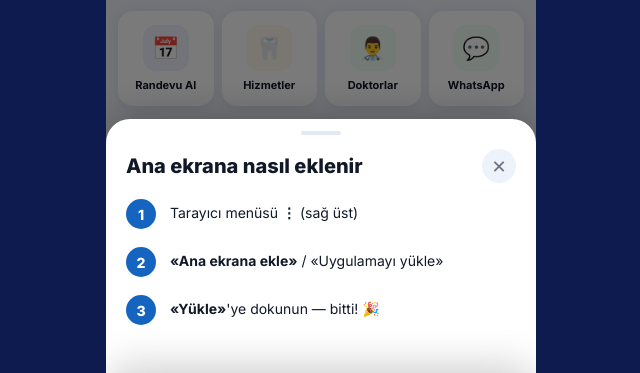
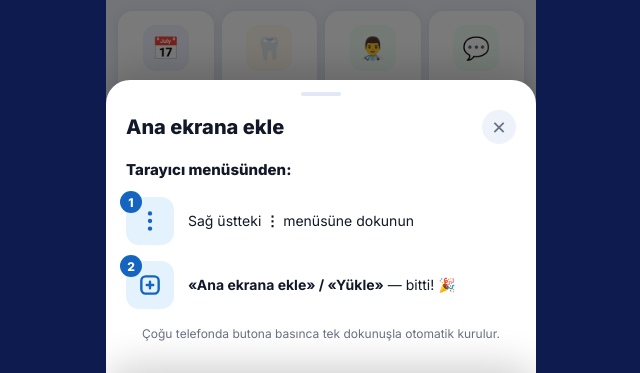
Before and after one commit to shulkyn-dev/artsmile-dental-pwa, a plain HTML site: page index.html in a window 1280 px wide. Both pictures are taken after a click on the element "Ekle". Shown: the part 427-800 px from the top of the page, without its empty margins (319-959 px from the left). Drawn offline with Linux system fonts and the light colour scheme.

Commit message:
Simplify install guide: 2 steps + visual Share/menu icons

```diff
--- a/index.html
+++ b/index.html
@@ -298,9 +298,14 @@
         .prefer-call { text-align:center; font-size:13px; color:var(--green); font-weight:800; cursor:pointer; padding:8px; margin-bottom:4px; }
 
         /* Install guide sheet */
-        .ig-step { display:flex; gap:14px; align-items:flex-start; margin-bottom:18px; }
+        .ig-step { display:flex; gap:14px; align-items:center; margin-bottom:16px; }
         .ig-num { width:30px; height:30px; border-radius:50%; background:var(--p); color:#fff; font-weight:800; font-size:14px; display:flex; align-items:center; justify-content:center; flex-shrink:0; }
-        .ig-txt { font-size:14px; color:var(--text); line-height:1.5; padding-top:3px; }
+        .ig-txt { font-size:14px; color:var(--text); line-height:1.45; }
+        .ig-intro { font-size:15px; font-weight:800; color:var(--text); margin-bottom:18px; }
+        .ig-vis { width:48px; height:48px; border-radius:13px; background:var(--p-lite); display:flex; align-items:center; justify-content:center; flex-shrink:0; position:relative; }
+        .ig-vis-num { position:absolute; top:-6px; left:-6px; width:22px; height:22px; border-radius:50%; background:var(--p); color:#fff; font-size:12px; font-weight:800; display:flex; align-items:center; justify-content:center; }
+        .ig-hint { background:#ECFDF5; border:1px solid #A7F3D0; border-radius:12px; padding:12px 14px; font-size:13px; color:#065F46; font-weight:700; margin-top:4px; display:flex; align-items:center; gap:8px; }
+        .ig-android-note { font-size:12px; color:var(--muted); margin-top:14px; line-height:1.5; text-align:center; }
         .toast { position:absolute; left:50%; bottom:100px; transform:translateX(-50%) translateY(20px); background:var(--p-dark); color:#fff; padding:12px 20px; border-radius:30px; font-size:13px; font-weight:700; z-index:300; opacity:0; transition:all .3s; white-space:nowrap; pointer-events:none; }
         .toast.on { opacity:1; transform:translateX(-50%) translateY(0); }
     </style>
@@ -574,9 +579,13 @@ const I18N = {
     cb_success_ttl:"Talebiniz Alındı!",
     cb_success_txt:"Teşekkürler {name}! <strong>{phone}</strong> numarasından sizi arayacağız.<br><br>📞 Tercih edilen zaman: <strong>{when}</strong>",
     prefer_call:"📞 Telefonla mı? Sizi arayalım →",
-    ig_title:"Ana ekrana nasıl eklenir",
-    ig_ios:["Safari'de alttaki <b>Paylaş</b> ⬆️ simgesine dokunun","<b>«Ana Ekrana Ekle»</b> seçeneğini bulun","Sağ üstte <b>«Ekle»</b>'ye dokunun — bitti! 🎉"],
-    ig_android:["Tarayıcı menüsü <b>⋮</b> (sağ üst)","<b>«Ana ekrana ekle»</b> / «Uygulamayı yükle»","<b>«Yükle»</b>'ye dokunun — bitti! 🎉"]
+    ig_title:"Ana ekrana ekle",
+    ig_ios_intro:"Sadece 2 adım:",
+    ig_ios:["Aşağıdaki <b>Paylaş</b> butonuna dokunun","<b>«Ana Ekrana Ekle» → «Ekle»</b> — bitti! 🎉"],
+    ig_ios_where:"Paylaş butonu Safari'nin alt çubuğundadır",
+    ig_android_intro:"Tarayıcı menüsünden:",
+    ig_android:["Sağ üstteki <b>⋮</b> menüsüne dokunun","<b>«Ana ekrana ekle» / «Yükle»</b> — bitti! 🎉"],
+    ig_android_note:"Çoğu telefonda butona basınca tek dokunuşla otomatik kurulur."
   },
   ru: {
     clinic_sub:"Стоматология · Стамбул",
@@ -641,9 +650,13 @@ const I18N = {
     cb_success_ttl:"Заявка принята!",
     cb_success_txt:"Спасибо, {name}! Мы перезвоним вам на <strong>{phone}</strong>.<br><br>📞 Удобное время: <strong>{when}</strong>",
     prefer_call:"📞 Удобнее по телефону? Перезвоним вам →",
-    ig_title:"Как добавить на экран",
-    ig_ios:["Нажмите <b>«Поделиться»</b> ⬆️ внизу Safari","Найдите пункт <b>«На экран Домой»</b>","Нажмите <b>«Добавить»</b> справа вверху — готово! 🎉"],
-    ig_android:["Меню браузера <b>⋮</b> (вверху справа)","<b>«Добавить на главный экран»</b> / «Установить»","Нажмите <b>«Установить»</b> — готово! 🎉"]
+    ig_title:"Добавить на экран",
+    ig_ios_intro:"Всего 2 шага:",
+    ig_ios:["Нажмите кнопку <b>«Поделиться»</b> внизу","<b>«На экран Домой» → «Добавить»</b> — готово! 🎉"],
+    ig_ios_where:"Кнопка «Поделиться» — внизу экрана Safari",
+    ig_android_intro:"Через меню браузера:",
+    ig_android:["Нажмите <b>⋮</b> вверху справа","<b>«Добавить на главный экран» / «Установить»</b> — готово! 🎉"],
+    ig_android_note:"На большинстве телефонов установка идёт в один тап прямо по кнопке."
   },
   en: {
     clinic_sub:"Dental Clinic · Istanbul",
@@ -708,9 +721,13 @@ const I18N = {
     cb_success_ttl:"Request Received!",
     cb_success_txt:"Thanks, {name}! We'll call you back at <strong>{phone}</strong>.<br><br>📞 Preferred time: <strong>{when}</strong>",
     prefer_call:"📞 Prefer a call? We'll ring you back →",
-    ig_title:"How to add to home screen",
-    ig_ios:["Tap <b>Share</b> ⬆️ at the bottom of Safari","Find <b>'Add to Home Screen'</b>","Tap <b>'Add'</b> at the top right — done! 🎉"],
-    ig_android:["Browser menu <b>⋮</b> (top right)","<b>'Add to Home screen'</b> / 'Install app'","Tap <b>'Install'</b> — done! 🎉"]
+    ig_title:"Add to home screen",
+    ig_ios_intro:"Just 2 steps:",
+    ig_ios:["Tap the <b>Share</b> button at the bottom","<b>'Add to Home Screen' → 'Add'</b> — done! 🎉"],
+    ig_ios_where:"The Share button is at the bottom of Safari",
+    ig_android_intro:"From the browser menu:",
+    ig_android:["Tap the <b>⋮</b> menu (top right)","<b>'Add to Home screen' / 'Install'</b> — done! 🎉"],
+    ig_android_note:"On most phones it installs in one tap right from the button."
   }
 };
 
@@ -1077,10 +1094,26 @@ async function doInstall(){
 }
 
 function showInstallGuide(){
-    const steps = isiOS() ? t('ig_ios') : t('ig_android');
+    const ios = isiOS();
+    const steps = ios ? t('ig_ios') : t('ig_android');
+    const intro = ios ? t('ig_ios_intro') : t('ig_android_intro');
     document.getElementById('ig-ttl').textContent = t('ig_title');
-    document.getElementById('ig-content').innerHTML =
-        steps.map((s,i)=>`<div class="ig-step"><div class="ig-num">${i+1}</div><div class="ig-txt">${s}</div></div>`).join('');
+
+    const shareIcon = `<svg viewBox="0 0 24 24" width="28" height="28" fill="none" stroke="#1565C0" stroke-width="2.2" stroke-linecap="round" stroke-linejoin="round"><path d="M12 15V3"/><path d="M8 7l4-4 4 4"/><path d="M5 11v7a2 2 0 0 0 2 2h10a2 2 0 0 0 2-2v-7"/></svg>`;
+    const plusIcon  = `<svg viewBox="0 0 24 24" width="26" height="26" fill="none" stroke="#1565C0" stroke-width="2.2" stroke-linecap="round" stroke-linejoin="round"><rect x="4" y="4" width="16" height="16" rx="4"/><path d="M12 9v6M9 12h6"/></svg>`;
+    const menuIcon  = `<svg viewBox="0 0 24 24" width="26" height="26" fill="#1565C0"><circle cx="12" cy="5" r="2"/><circle cx="12" cy="12" r="2"/><circle cx="12" cy="19" r="2"/></svg>`;
+    const icons = ios ? [shareIcon, plusIcon] : [menuIcon, plusIcon];
+
+    let html = `<div class="ig-intro">${intro}</div>`;
+    html += steps.map((s,i)=>`
+        <div class="ig-step">
+            <div class="ig-vis"><div class="ig-vis-num">${i+1}</div>${icons[i]||''}</div>
+            <div class="ig-txt">${s}</div>
+        </div>`).join('');
+    if(ios) html += `<div class="ig-hint">👇 ${t('ig_ios_where')}</div>`;
+    else    html += `<div class="ig-android-note">${t('ig_android_note')}</div>`;
+
+    document.getElementById('ig-content').innerHTML = html;
     openSheet('imodal');
 }
 
```
Also changed, not shown: .wrangler/cache/pages.json (added), .wrangler/cache/wrangler-account.json (added).
